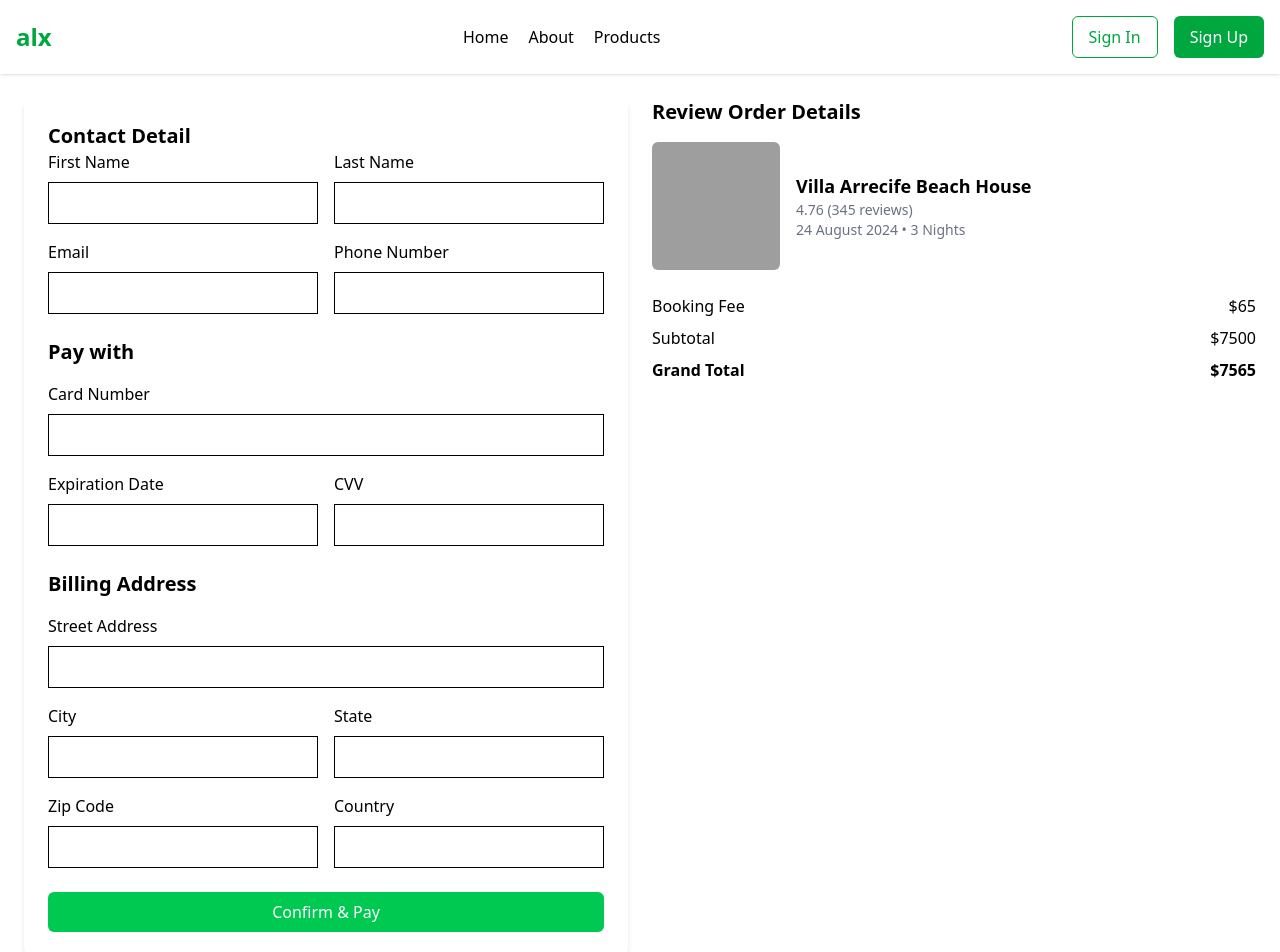
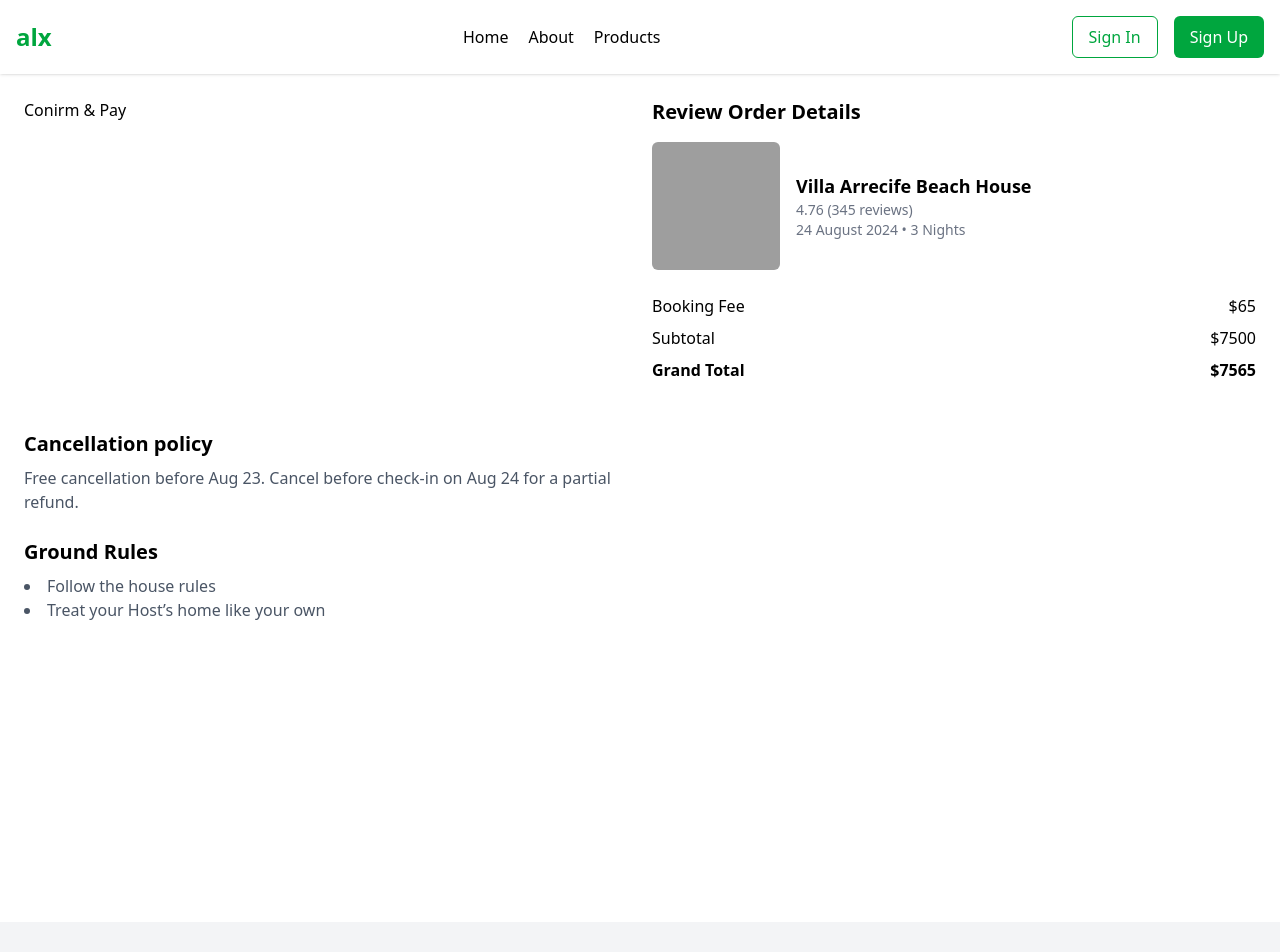
Before and after one commit to Hillary-Robert/alx-listing-app-deployed, a Next.js app: page /booking in a window 1280 px wide. Shown: the top 952 px of the page. Built offline with nearby package versions, Linux system fonts and the light colour scheme; grey boxes are pictures that could not be loaded.

Commit message:
API Integration for the Booking Page

```diff
--- a/components/booking/BookingForm.tsx
+++ b/components/booking/BookingForm.tsx
@@ -1,84 +1,55 @@
 import CancellationPolicy from "./CancellationPolicy";
+import axios from 'axios';
+import { useState } from 'react';
 
-const BookingForm = () => (
-  <div className="bg-white p-6 shadow-md rounded-lg">
-    <h2 className="text-xl font-semibold">Contact Detail</h2>
-    <form>
+export default function BookingForm(){
+  const [formData, setFormData] = useState({
+    firstName: "",
+    lastName: "",
+    email: "",
+    phoneNumber: "",
+    cardNumber: "",
+    expirationDate: "",
+    cvv: "",
+    billingAddress: "",
+  })
 
-      {/* Contact Information */}
-      <div className="grid grid-cols-2 gap-4">
-        <div>
-          <label>First Name</label>
-          <input type="text" className="border p-2 w-full mt-2" />
-        </div>
-        <div>
-          <label>Last Name</label>
-          <input type="text" className="border p-2 w-full mt-2" />
-        </div>
-      </div>
-      <div className="grid grid-cols-2 gap-4 mt-4">
-        <div>
-          <label>Email</label>
-          <input type="email" className="border p-2 w-full mt-2" />
-        </div>
-        <div>
-          <label>Phone Number</label>
-          <input type="text" className="border p-2 w-full mt-2" />
-        </div>
-      </div>
+  const [loading, setLoading]= useState(false)
+  const [error, setError] = useState("")
 
-      {/* Payment Information */}
-      <h2 className="text-xl font-semibold mt-6">Pay with</h2>
-      <div className="mt-4">
-        <label>Card Number</label>
-        <input type="text" className="border p-2 w-full mt-2" />
-      </div>
-      <div className="grid grid-cols-2 gap-4 mt-4">
-        <div>
-          <label>Expiration Date</label>
-          <input type="text" className="border p-2 w-full mt-2" />
-        </div>
-        <div>
-          <label>CVV</label>
-          <input type="text" className="border p-2 w-full mt-2" />
-        </div>
-      </div>
+  const handleSubmit = async (e: React.FormEvent<HTMLFormElement>)=>{
+    e.preventDefault()
+    setLoading(true)
+    setError("")
 
-      {/* Billing Address */}
-      <h2 className="text-xl font-semibold mt-6">Billing Address</h2>
-      <div className="mt-4">
-        <label>Street Address</label>
-        <input type="text" className="border p-2 w-full mt-2" />
-      </div>
-      <div className="grid grid-cols-2 gap-4 mt-4">
-        <div>
-          <label>City</label>
-          <input type="text" className="border p-2 w-full mt-2" />
-        </div>
-        <div>
-          <label>State</label>
-          <input type="text" className="border p-2 w-full mt-2" />
-        </div>
-      </div>
-      <div className="grid grid-cols-2 gap-4 mt-4">
-        <div>
-          <label>Zip Code</label>
-          <input type="text" className="border p-2 w-full mt-2" />
-        </div>
-        <div>
-          <label>Country</label>
-          <input type="text" className="border p-2 w-full mt-2" />
-        </div>
-      </div>
+    try{
+      const response =  await axios.post("/api/bookings", formData)
+      alert("Booking Confirmed")
 
-      {/* Submit Button */}
-      <button className="mt-6 bg-green-500 text-white py-2 px-4 rounded-md w-full">
-        Confirm & Pay
-      </button>
-    </form>
+    }catch(error){
+      setError("Failed to submit booking")
+    }finally{
+      setLoading(false)
+    }
 
+  }
 
-  </div>
-);
+  return(
 
-export default BookingForm;
+    <div>
+
+      <form onSubmit={handleSubmit}>
+
+        <button type="submit" disabled={loading}>
+          {
+            loading? "Processing" : "Conirm & Pay"
+          }
+        </button>
+
+        {error && <p className="text-red-500">{error}</p>}
+      </form>
+
+    </div>
+  )
+
+}
--- a/pages/booking/index.tsx
+++ b/pages/booking/index.tsx
@@ -3,6 +3,8 @@ import BookingForm from '@/components/booking/BookingForm';
 import CancellationPolicy from '@/components/booking/CancellationPolicy';
 import OrderSummary from '@/components/booking/OrderSummary';
 import React from 'react'
+import axios from 'axios';
+import { useState } from 'react';
 
 export default function BookingPage() {
 
```
